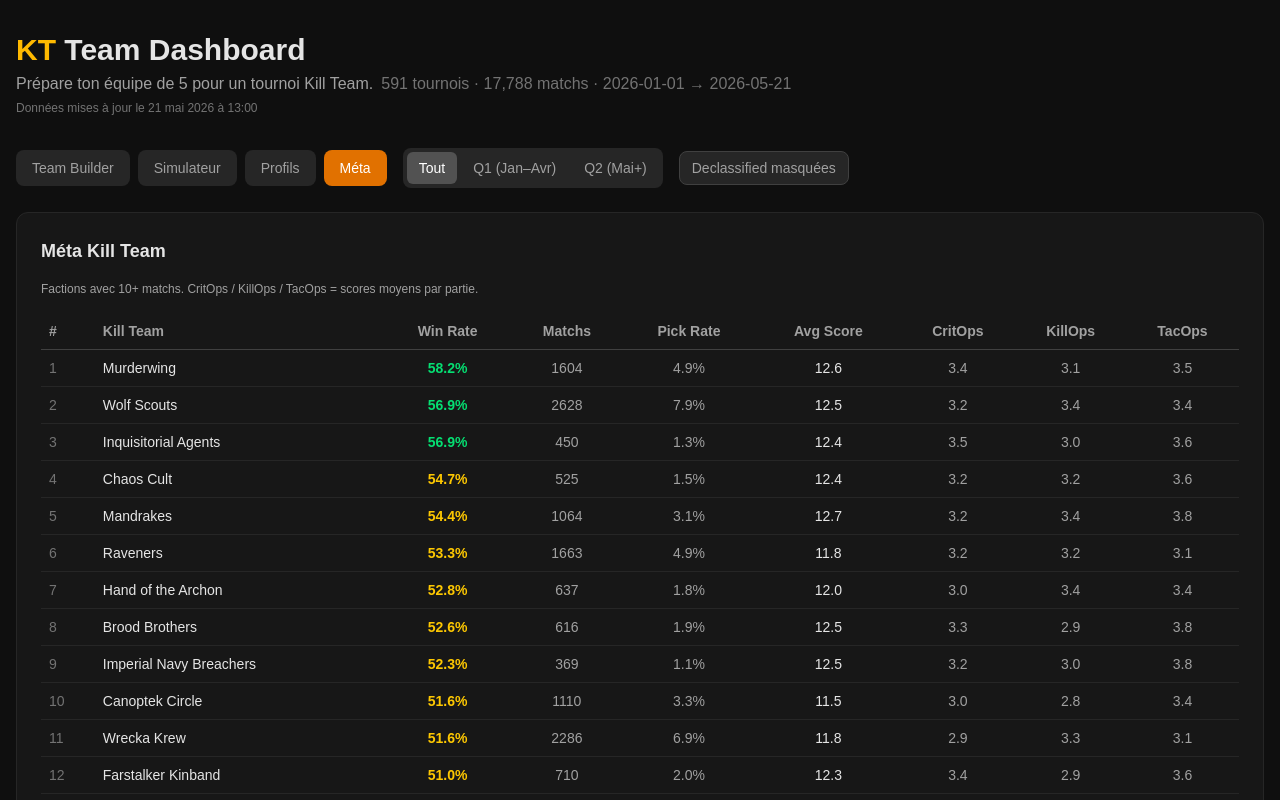
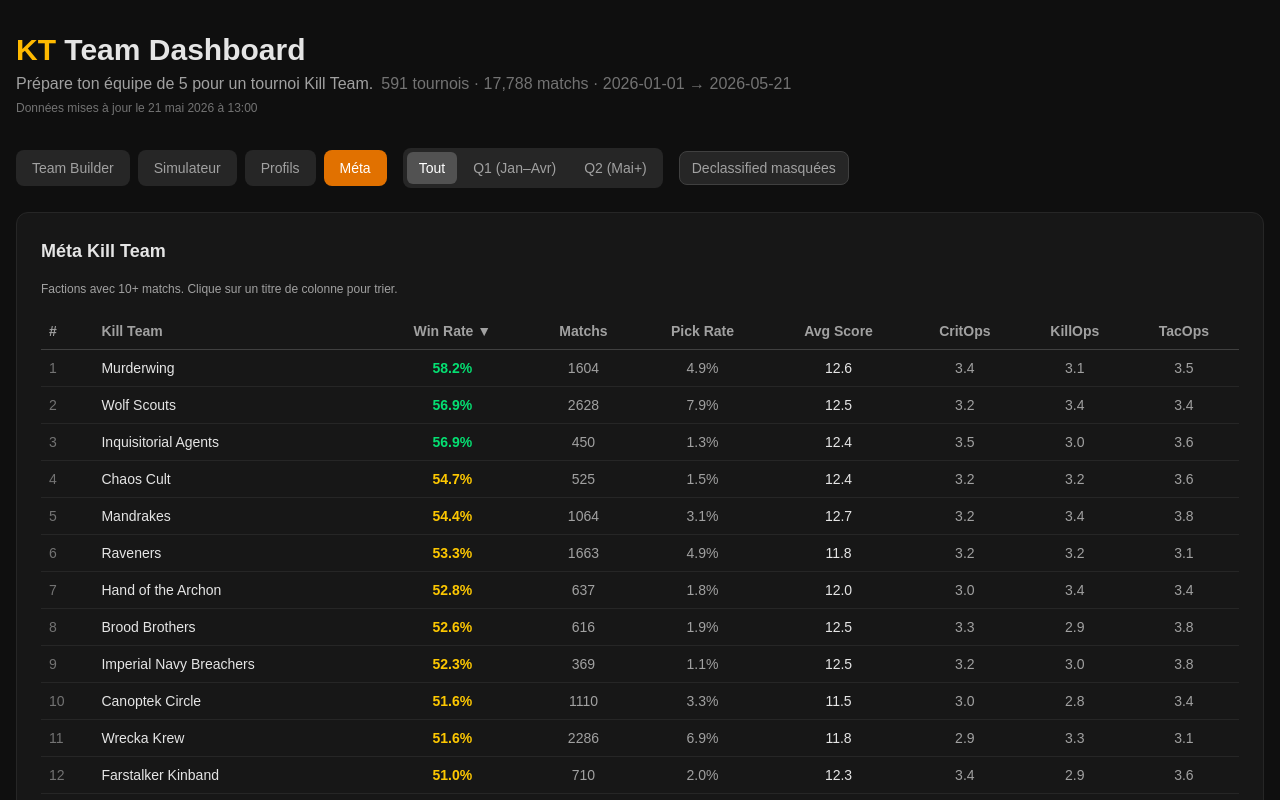
Before and after one commit to reveur81/kt-team-dashboard, a Next.js app: page / in a window 1280 px wide. Both pictures are taken after a click on the button "Méta". Shown: the top 800 px of the page. Built offline with nearby package versions, Linux system fonts and the light colour scheme.

Commit message:
Méta: colonnes triables au clic, onglet Profils ajouté
Co-authored-by: Ona <no-reply@ona.com>

```diff
--- a/src/components/MetaOverview.tsx
+++ b/src/components/MetaOverview.tsx
@@ -1,20 +1,61 @@
 "use client";
 
+import { useState } from "react";
 import { FactionStats } from "@/lib/types";
 
 interface Props {
   factionStats: FactionStats[];
 }
 
+type SortKey =
+  | "winRate"
+  | "gamesPlayed"
+  | "pickRate"
+  | "avgScore"
+  | "avgCritOps"
+  | "avgKillOps"
+  | "avgTacOps";
+
+const COLUMNS: { key: SortKey; label: string }[] = [
+  { key: "winRate", label: "Win Rate" },
+  { key: "gamesPlayed", label: "Matchs" },
+  { key: "pickRate", label: "Pick Rate" },
+  { key: "avgScore", label: "Avg Score" },
+  { key: "avgCritOps", label: "CritOps" },
+  { key: "avgKillOps", label: "KillOps" },
+  { key: "avgTacOps", label: "TacOps" },
+];
+
 export default function MetaOverview({ factionStats }: Props) {
+  const [sortKey, setSortKey] = useState<SortKey>("winRate");
+  const [sortAsc, setSortAsc] = useState(false);
+
   const relevant = factionStats.filter((f) => f.gamesPlayed >= 10);
+
+  const sorted = [...relevant].sort((a, b) => {
+    const diff = a[sortKey] - b[sortKey];
+    return sortAsc ? diff : -diff;
+  });
+
+  function handleSort(key: SortKey) {
+    if (sortKey === key) {
+      setSortAsc(!sortAsc);
+    } else {
+      setSortKey(key);
+      setSortAsc(false);
+    }
+  }
+
+  function sortIndicator(key: SortKey) {
+    if (sortKey !== key) return "";
+    return sortAsc ? " ▲" : " ▼";
+  }
 
   return (
     <div className="bg-neutral-900 rounded-xl p-6 border border-neutral-800">
       <h2 className="text-lg font-bold mb-4">Méta Kill Team</h2>
       <p className="text-xs text-neutral-400 mb-4">
-        Factions avec 10+ matchs. CritOps / KillOps / TacOps = scores moyens
-        par partie.
+        Factions avec 10+ matchs. Clique sur un titre de colonne pour trier.
       </p>
       <div className="overflow-x-auto">
         <table className="w-full text-sm">
@@ -22,17 +63,19 @@ export default function MetaOverview({ factionStats }: Props) {
             <tr className="text-neutral-400 border-b border-neutral-700">
               <th className="text-left py-2 px-2">#</th>
               <th className="text-left py-2 px-2">Kill Team</th>
-              <th className="text-center py-2 px-2">Win Rate</th>
-              <th className="text-center py-2 px-2">Matchs</th>
-              <th className="text-center py-2 px-2">Pick Rate</th>
-              <th className="text-center py-2 px-2">Avg Score</th>
-              <th className="text-center py-2 px-2">CritOps</th>
-              <th className="text-center py-2 px-2">KillOps</th>
-              <th className="text-center py-2 px-2">TacOps</th>
+              {COLUMNS.map((col) => (
+                <th
+                  key={col.key}
+                  className="text-center py-2 px-2 cursor-pointer hover:text-white select-none transition-colors"
+                  onClick={() => handleSort(col.key)}
+                >
+                  {col.label}{sortIndicator(col.key)}
+                </th>
+              ))}
             </tr>
           </thead>
           <tbody>
-            {relevant.map((f, i) => (
+            {sorted.map((f, i) => (
               <tr
                 key={f.factionName}
                 className="border-b border-neutral-800 hover:bg-neutral-800/50"
```
